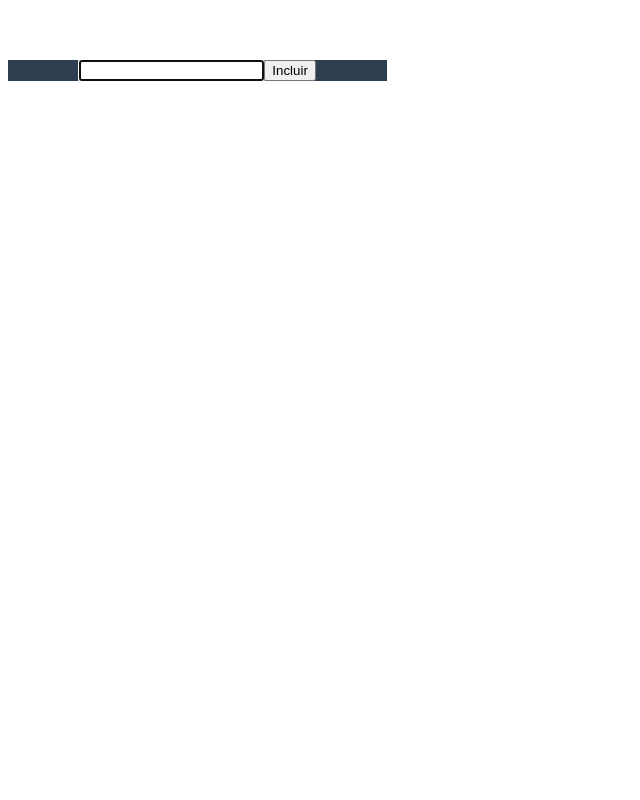
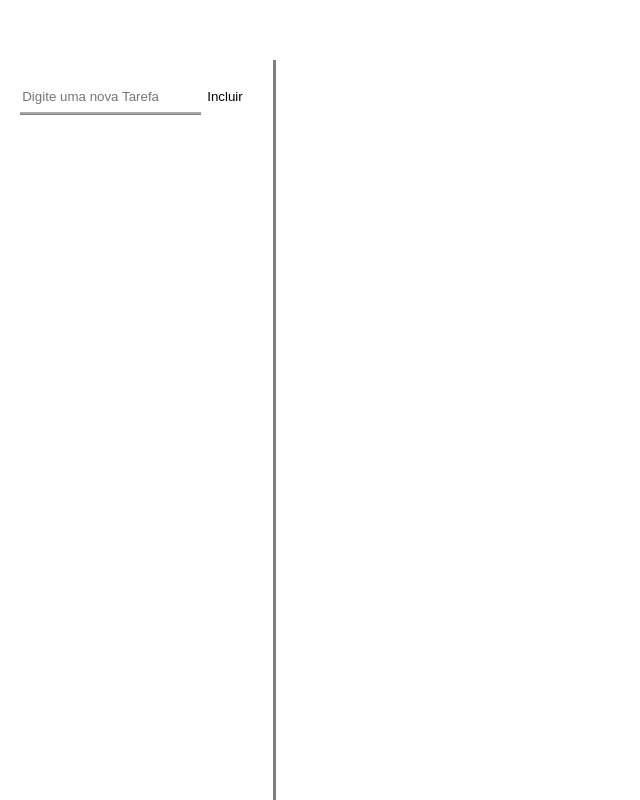
Before and after one commit to GustavoNunesMM/to-do, a Vue app: page / in a window 1280 px wide. Shown: the whole page, without its empty margins (0-640 px from the left). Built offline with nearby package versions, Linux system fonts and the light colour scheme.

Commit message:
Version 2-0

```diff
--- a/src/App.vue
+++ b/src/App.vue
@@ -1,19 +1,25 @@
 <template>
   <div class="app">
     <div class="sidebar">
-      <input class="newItem" v-model="input" autofocus @keypress.enter="CreateTask()">
-      <button @click="CreateTask()">Incluir</button>
+      <input class="newItem" v-model="input" autofocus @keypress.enter="CreateTask()" placeholder="Digite uma nova Tarefa">
+      <button class="addNewItem" @click="CreateTask()">Incluir</button>
 
-      <form class="listItem" v-for="(item,index) in itens" :key="index">
-        <button @click.prevent="show(index)"> {{ item.nameTask }} </button>
-        <button @click.prevent="DeleteTask(index)">Deleta tarefa</button>
+      <form v-for="(item,index) in itens" :key="index">
+        <button class="item" @click.prevent="show(index)"> {{ item.nameTask }} </button>
+        <button class="deleteItem" @click.prevent="DeleteTask(index)">Deletar</button>
       </form>
     </div>
-    <div class="VisibleItem" v-for="(item,index) in itens" :key="index">
-        <input v-model="itens[index].subItem.Titulo">
-        <input v-model="inputTarefa"> <button @click="CreateSubTask(index)"></button>
-        <h2>{{ item.subItem.Titulo }}</h2>
-        <li v-for="(SubTarefa,id) in item.subItem.Texto" :key="id"> {{ SubTarefa }}</li>
+    <div class="VisibleItem" v-for="(item,index) in itens" :key="index" v-show="item.isVisible">
+      <input v-model="inputTarefa" placeholder="Digite um novo item">
+      <button @click="CreateSubTask(index)">Adicionar item</button>
+
+        <div v-for="(text,id) in item.Text" :key="id">
+          <div class="task">
+            {{ text }} <button class="deleteSubTask" @click.prevent="deleteSubTask(index,id)">Delete</button>
+          </div>
+
+        </div>
+
     </div>
   </div>
 </template>
@@ -27,15 +33,13 @@ export default {
       input: "",
       inputTarefa: "",
       itens: [],
-      id: 0,
+      Id: 0,
     }
   },
   mounted() {
     if(localStorage.itens) {
       this.itens = JSON.parse(localStorage.itens);
-    }
-    if(localStorage.Id) {
-      this.id = JSON.parse(localStorage.id)
+      this.id = this.itens.pop.id
     }
   },
   watch: {
@@ -44,30 +48,23 @@ export default {
         localStorage.itens = JSON.stringify(newCard)
       },
       deep: true
-    },
-    id: {
-      hadler(newId) {
-        localStorage.id = JSON.stringify(newId)
-      }
     }
   },
   methods: {
     CreateTask() {
       if (!this.input) return
-      this.id += 1
+      this.Id += 1
       this.itens.push(
       {nameTask: this.input,
-      subItem: {
-        Titulo: "",
-        Texto: []
-      },
-      id: this.id,
-      isVisible: false,})
+      Text: [],
+      id: this.Id,
+      isVisible: false
+      })
       this.input = ""
     },
     DeleteTask(id) {
       this.itens.splice(id, 1)
-      if(this.id >= 1) this.id -= 1
+      if(this.Id >= 1) this.Id -= 1
     },
     show(index) {
       for(let item of this.itens) item.isVisible = false;
@@ -75,13 +72,22 @@ export default {
       console.log(this.itens)
     },
     CreateSubTask(index) {
-      this.itens[index].subItem.Texto.push(this.inputTarefa)
+      this.itens[index].Text.push(this.inputTarefa)
+    },
+    deleteSubTask(index,id) {
+      this.itens[index].Text.splice(id, 1)
     }
   }
 }
 </script>
 
 <style lang="scss">
+html, body, #app, .app{
+    height: 100%;
+    width:100%;
+    top: 0;
+    position: fixed;
+}
 .app {
   font-family: Avenir, Helvetica, Arial, sans-serif;
   -webkit-font-smoothing: antialiased;
@@ -90,18 +96,72 @@ export default {
   color: #2c3e50;
   margin-top: 60px;
   display:grid;
-  grid-template-columns: 30% 70%;
-  grid-template-rows: 20% 80%;
+  place-items:center;
+  grid-template-columns: 20% 80%;
   grid-template-areas:
-  "sidebar main"
   "sidebar main";
+  input {
+      background-color:white;
+      margin:20px;
+      height: 30px;
+      border: hidden;
+      border-bottom:ridge;
+      border-color: rgba(0, 0, 0, 0.5);
+      outline:none;
+    }
+    button {
+      height: 30px;
+      background-color:white;
+      border: none;
+      height:30px;
+    }
+  .sidebar {
+    grid-area: sidebar;
+    padding-right:20px;
+    border-right: solid;
+    border-color: rgba(0, 0, 0, 0.5);
+    height:100%;
+    width:100%;
 
-  .sidebar {
-    background-color:#2c3e50;
-    grid-area: sidebar;
+    .addNewItem {
+      margin-left:-20px;
+    }
+
+    .item {
+      background-color:rgba(128, 128, 128, 0.25);
+      border-radius: 10px;
+      width:70%;
+      height: 30px;
+      margin:10px;
+       &:hover {
+        background-color:rgba(128, 128, 128, 0.4)
+       }
+       &:onclick {
+        background-color:rgba(128, 128, 128, 0.6)
+       }
+    }
+
+    .deleteItem {
+      background-color:rgba(128, 128, 128, 0.25);
+      border-radius:10px;
+      width:20%;
+
+      border:outset;
+      border-width: 1px;
+      border-color:rgba(102, 102, 102, 0.5);
+    }
   }
   .VisibleItem {
     grid-area: main;
+    .task {
+      width: 80%;
+      margin: 20px;
+    }
+    .deleteSubTask {
+      background-color:rgba(128, 128, 128, 0.25);
+      border-radius:10px;
+      width:20%;
+    }
   }
 }
 
```
